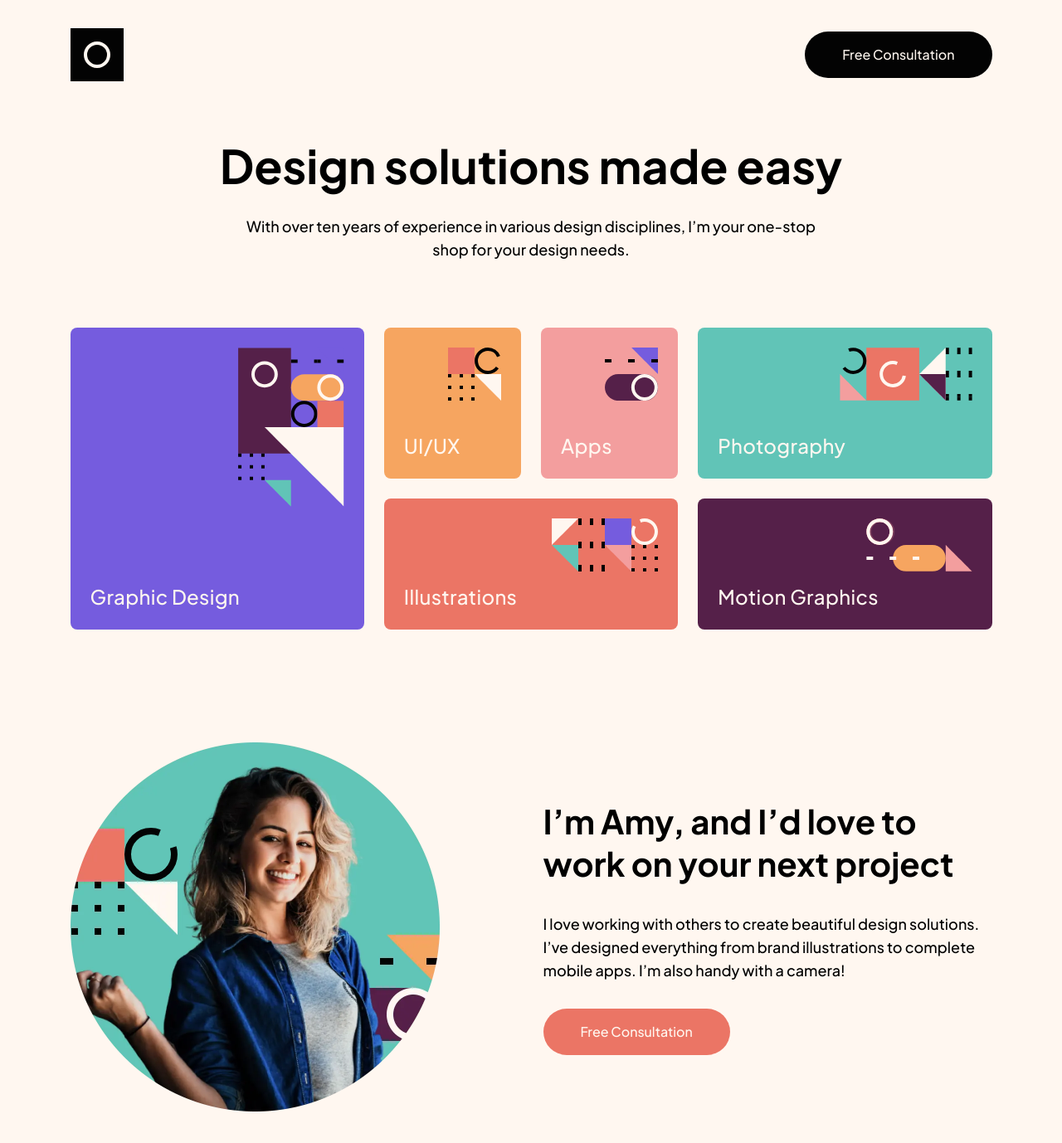
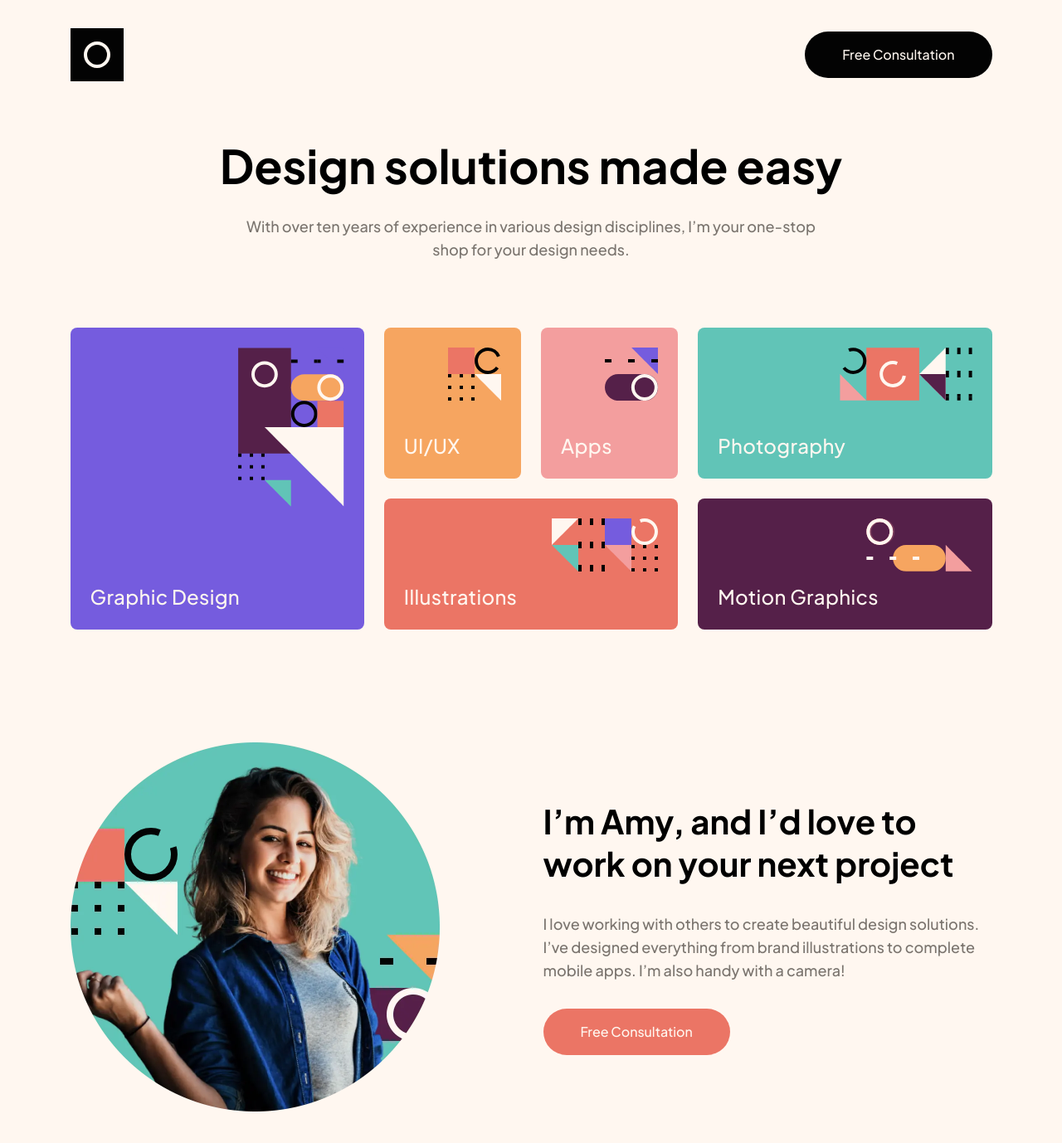
Before and after one commit to peterramirez18/single-page-design-portfolio, a React (Vite) app: page / in a window 1280 px wide. Shown: the top 1378 px of the page at 83% size. Built offline with nearby package versions, Linux system fonts and the light colour scheme.

Commit message:
change to text brown

```diff
--- a/src/components/AboutMe.jsx
+++ b/src/components/AboutMe.jsx
@@ -18,7 +18,7 @@ const AboutMe = () => {
         <h2 className=" max-w-[19ch]">
           I’m Amy, and I’d love to work on your next project
         </h2>
-        <p className=" mt-[34px] mb-[32px]">
+        <p className=" mt-[34px] mb-[32px] text-brown">
           I love working with others to create beautiful design solutions. I’ve
           designed everything from brand illustrations to complete mobile apps.
           I’m also handy with a camera!
--- a/src/components/Hero.jsx
+++ b/src/components/Hero.jsx
@@ -59,7 +59,7 @@ const Hero = () => {
     <section className="container ">
       <div className="flex flex-col items-center mt-[66px] text-center ">
         <h1>Design solutions made easy</h1>
-        <p className="mt-[25px] max-w-[53ch]">
+        <p className="mt-[25px] max-w-[53ch] text-brown">
           With over ten years of experience in various design disciplines, I’m
           your one-stop shop for your design needs.
         </p>
--- a/tailwind.config.js
+++ b/tailwind.config.js
@@ -16,6 +16,7 @@ export default {
         black: '#030303',
         gray: '#7A746E',
         white: '#FFF7F0',
+        brown: '#7A746E'
       },
       fontFamily: {
         'sans': ['Plus Jakarta Sans', 'sans-serif'],
```
